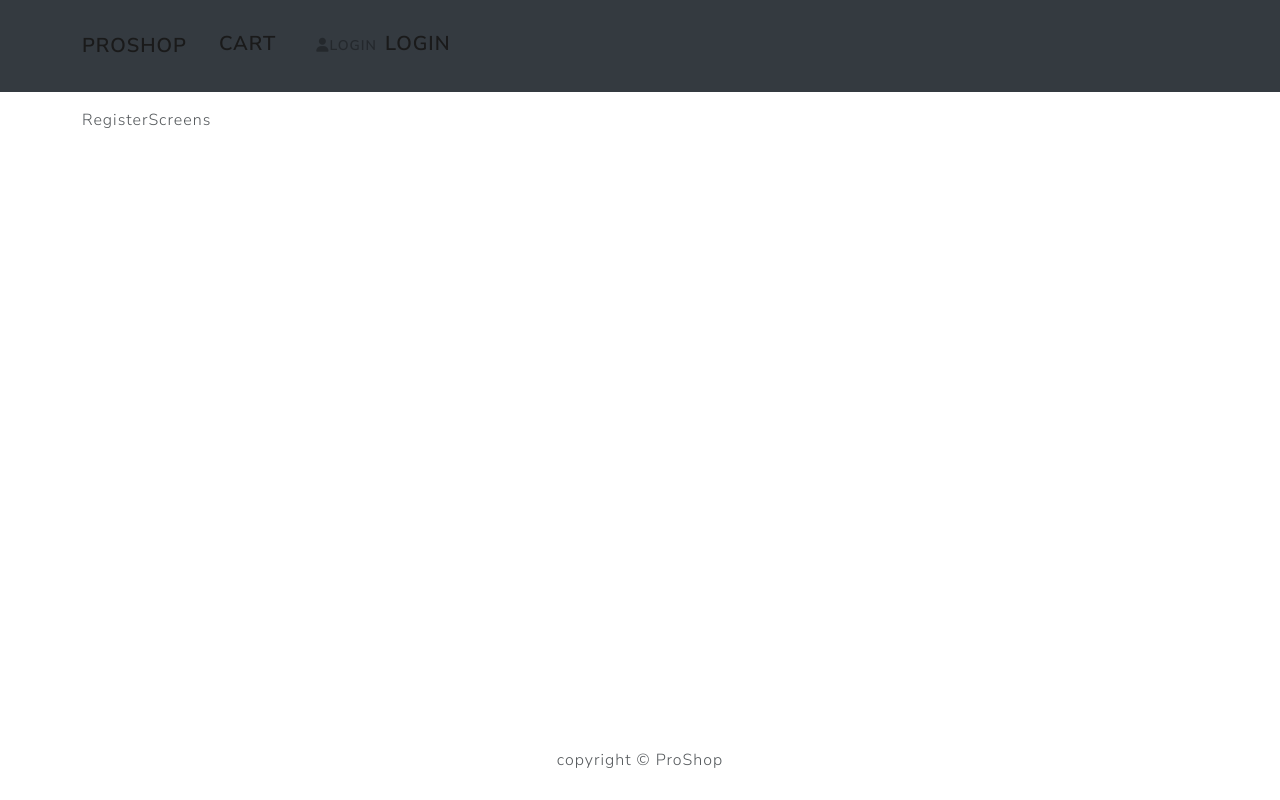
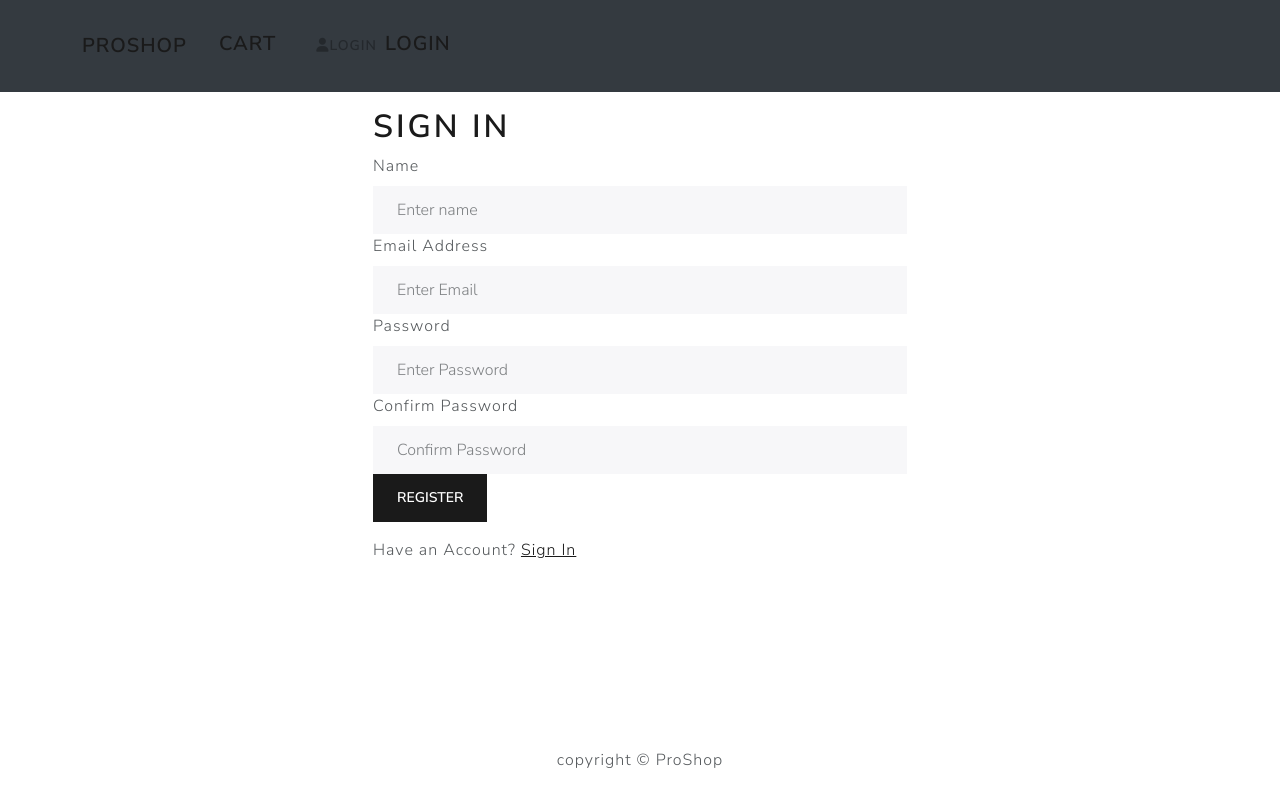
Before and after one commit to pavlicic1marko/assistant--webapp, a React (Create React App) app: page /register in a window 1280 px wide. Built offline with nearby package versions, Linux system fonts and the light colour scheme.

Commit message:
implement registration and login

```diff
--- a/src/actions/userActions.js
+++ b/src/actions/userActions.js
@@ -65,13 +65,19 @@
 
         const { data } = await axios.post(
             '/api/users/register',
-            { 'name':name,'username': email, 'password': password },
+            { 'name':name,'email': email, 'password': password },
             config
         )
 
         dispatch({
             type: USER_REGISTER_SUCCESS,
             payload: data
+        })
+
+        dispatch({
+            type : USER_LOGIN_SUCCESS,
+            payload: data
+
         })
 
         localStorage.setItem('userInfo', JSON.stringify(data))
--- a/src/screens/RegisterScreens.js
+++ b/src/screens/RegisterScreens.js
@@ -5,22 +5,118 @@
 import Loader from '../components/Loader'
 import Message from '../components/Message'
 import FormContainer from '../components/FormContainer'
-import { login } from '../actions/userActions'
+import { register } from '../actions/userActions'
+
 
 function RegisterScreens() {
 
     const [name, setName] = useState('')
     const [email, setEmail] = useState('')
     const [password, setPassword] = useState('')
-    const [confirPassword, setConfirmPassword] = useState('')
+    const [confirmPassword, setConfirmPassword] = useState('')
     const [message, setMessage] = useState('')
 
+    const location = useLocation()
+    const navigate = useNavigate()
     const dispatch = useDispatch()
 
 
+    const redirect = location.state ? Number(location.state) : '/'
+
+    const userRegister = useSelector(state => state.userRegister)
+    const { error, loading, userInfo } = userRegister
+
+    useEffect(() => {
+        if (userInfo) {
+            navigate(redirect)
+        }
+    }, [navigate, userInfo, redirect])
+
+    const submitHandler = (e) => {
+        e.preventDefault()
+
+        if (password != confirmPassword) {
+            setMessage('Passwords do not match')
+        } else {
+            dispatch(register(name, email, password))
+        }
+
+    }
+
+
   return (
-    <div>RegisterScreens</div>
-  )
+    <FormContainer>
+    <h1>Sign In</h1>
+    {message && <Message variant='danger'>{message}</Message>}
+    {error && <Message variant='danger'>{error}</Message>}
+    {loading && <Loader />}
+    <Form onSubmit={submitHandler}>
+
+        <Form.Group controlId='name'>
+            <Form.Label>Name</Form.Label>
+            <Form.Control
+                required
+                type='name'
+                placeholder='Enter name'
+                value={name}
+                onChange={(e) => setName(e.target.value)}
+            >
+            </Form.Control>
+        </Form.Group>
+
+        <Form.Group controlId='email'>
+            <Form.Label>Email Address</Form.Label>
+            <Form.Control
+                required
+                type='email'
+                placeholder='Enter Email'
+                value={email}
+                onChange={(e) => setEmail(e.target.value)}
+            >
+            </Form.Control>
+        </Form.Group>
+
+        <Form.Group controlId='password'>
+            <Form.Label>Password</Form.Label>
+            <Form.Control
+                required
+                type='password'
+                placeholder='Enter Password'
+                value={password}
+                onChange={(e) => setPassword(e.target.value)}
+            >
+            </Form.Control>
+        </Form.Group>
+
+        <Form.Group controlId='passwordConfirm'>
+            <Form.Label>Confirm Password</Form.Label>
+            <Form.Control
+                required
+                type='password'
+                placeholder='Confirm Password'
+                value={confirmPassword}
+                onChange={(e) => setConfirmPassword(e.target.value)}
+            >
+            </Form.Control>
+        </Form.Group>
+
+        <Button type='submit' variant='primary'>
+            Register
+        </Button>
+
+    </Form>
+
+    <Row className='py-3'>
+        <Col>
+            Have an Account? <Link
+                to={redirect ? `/login?redirect=${redirect}` : '/login'}>
+                Sign In
+                </Link>
+        </Col>
+    </Row>
+</FormContainer >
+)
 }
 
+
 export default RegisterScreens
```
